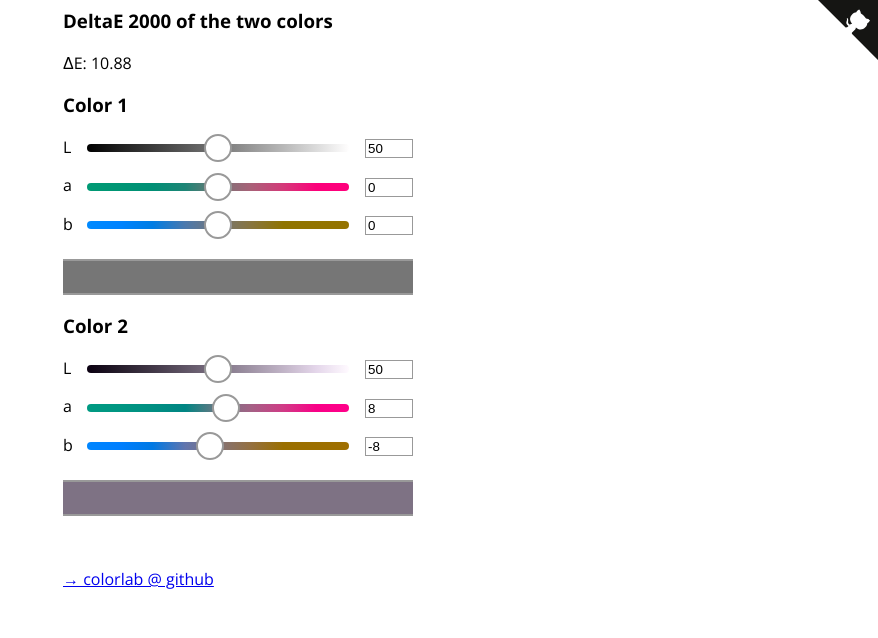
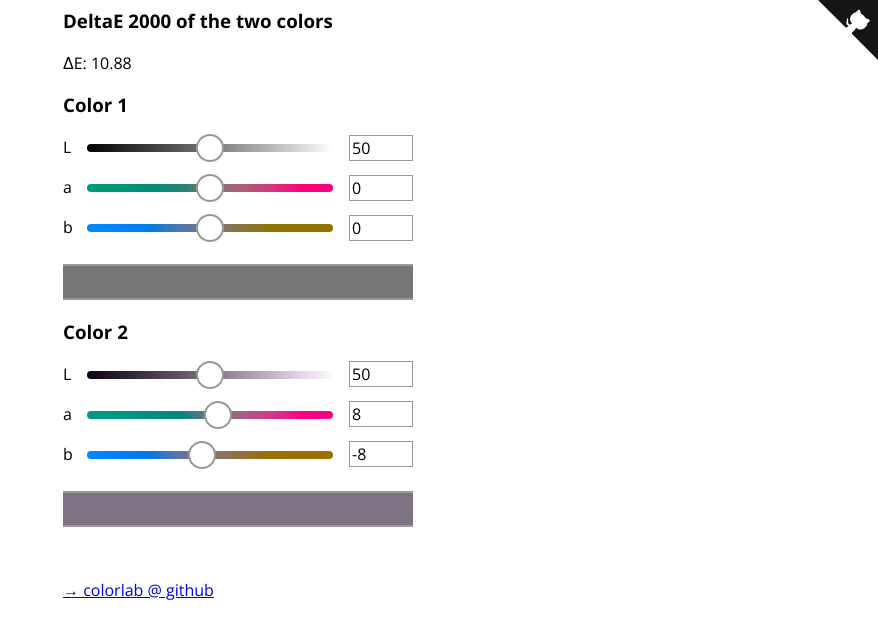
Before and after one commit to signalwerk/colorlab, a React app in the folder example/: page / in a window 1280 px wide. Shown: the whole page, without its empty margins (402-1280 px from the left). Built offline with nearby package versions, Linux system fonts and the light colour scheme.

Commit message:
MOD: changed numeric input fields

```diff
--- a/example/package.json
+++ b/example/package.json
@@ -7,6 +7,7 @@
     "start": "node server.js",
     "build": "cross-env BABEL_ENV=production ./node_modules/.bin/webpack --config webpack.config.production.js",
     "lint": "eslint --cache --ignore-path .gitignore --format=node_modules/eslint-formatter-pretty . *.js",
+    "lint-fix": "eslint --fix . *.js",
     "test": "npm run lint"
   },
   "repository": {
@@ -28,12 +29,11 @@
   "dependencies": {
     "babel-runtime": "^6.20.0",
     "prop-types": "^15.5.10",
+    "rc-input-number": "^3.6.0",
     "rc-slider": "^7.0.8",
     "react": "^15.4.1",
-    "react-color": "^2.11.7",
     "react-dom": "^15.4.1",
-    "tinycolor2": "^1.4.1",
-    "tinygradient": "^0.3.1"
+    "react-numeric-input": "^2.0.7"
   },
   "devDependencies": {
     "babel-core": "^6.21.0",
--- a/example/scripts/App.js
+++ b/example/scripts/App.js
@@ -31,11 +31,10 @@ export default class App extends Component {
   };
 
   render() {
-
     const { L1, a1, b1, L2, a2, b2 } = this.state;
 
-    let color1 = new colorlab.CIELAB(L1, a1, b1);
-    let color2 = new colorlab.CIELAB(L2, a2, b2);
+    const color1 = new colorlab.CIELAB(L1, a1, b1);
+    const color2 = new colorlab.CIELAB(L2, a2, b2);
 
     return (
       <div className={style.sliderbox}>
--- a/example/scripts/LAB.css
+++ b/example/scripts/LAB.css
@@ -4,6 +4,7 @@
   width: 100%;
   flex-direction: row;
   padding-bottom: 1rem;
+  font-size: 1em;
 }
 
 .caption {
@@ -18,13 +19,15 @@
 
 .input {
   padding-left: 1rem;
-  width: 3rem;
-  margin-top: 0.2rem;
+  width: 4rem;
+  height: 1.5rem;
 }
 
 .input input {
+  font-size: 1em;
   width: 100%;
   border: #999 solid 1px;
+  margin-top: -0.1em;
 }
 
 .testpatch {
--- a/example/scripts/LAB.js
+++ b/example/scripts/LAB.js
@@ -1,5 +1,6 @@
 import React, { Component } from 'react';
 import Slider from 'rc-slider';
+import InputNumber from 'rc-input-number';
 import 'rc-slider/assets/index.css';
 import PropTypes from 'prop-types';
 
@@ -46,16 +47,16 @@ export default class Lab extends Component {
     }
   }
 
-  onLInputChange = (event) => {
-    this.setState({ L: parseFloat(event.target.value || 0) }, this.onUpdate);
+  onLInputChange = (value) => {
+    this.setState({ L: parseFloat(value || 0) }, this.onUpdate);
   };
 
-  onAInputChange = (event) => {
-    this.setState({ a: parseFloat(event.target.value || 0) }, this.onUpdate);
+  onAInputChange = (value) => {
+    this.setState({ a: parseFloat(value || 0) }, this.onUpdate);
   };
 
-  onBInputChange = (event) => {
-    this.setState({ b: parseFloat(event.target.value || 0) }, this.onUpdate);
+  onBInputChange = (value) => {
+    this.setState({ b: parseFloat(value || 0) }, this.onUpdate);
   };
 
   onLSliderChange = (L) => {
@@ -69,15 +70,12 @@ export default class Lab extends Component {
   };
 
   cssGradient = (LColorMin, LColorMax) => {
-
-
     let css = 'linear-gradient(to right';
-
-    var i;
-    var steps = 9;
-    for (i = 0; i < steps; i++) {
-        let color = LColorMax.interpolate(LColorMin, (i/(steps-1))).toSRGB().toHexString();
-        css += ', ' + color + ' ' + (i/(steps-1)*100) + '%';
+    let i;
+    const steps = 9;
+    for (i = 0; i < steps; i += 1) {
+      const color = LColorMax.interpolate(LColorMin, (i / (steps - 1))).toSRGB().toHexString();
+      css += `, ${color} ${(i / (steps - 1)) * 100}%`;
     }
 
     css += ')';
@@ -93,7 +91,7 @@ export default class Lab extends Component {
       marginLeft: -14,
       marginTop: -10,
       borderColor: '#999',
-    }
+    };
 
     const LStyle = {
       backgroundImage: this.cssGradient(
@@ -138,11 +136,11 @@ export default class Lab extends Component {
             />
           </div>
           <div className={style.input}>
-            <input
-              type="number"
+            <InputNumber
               value={L}
               min={0}
-              max={+100}
+              max={100}
+              step={1}
               onChange={this.onLInputChange}
             />
           </div>
@@ -165,11 +163,11 @@ export default class Lab extends Component {
             />
           </div>
           <div className={style.input}>
-            <input
-              type="number"
+            <InputNumber
               value={a}
               min={-128}
               max={+128}
+              step={1}
               onChange={this.onAInputChange}
             />
           </div>
@@ -192,11 +190,11 @@ export default class Lab extends Component {
             />
           </div>
           <div className={style.input}>
-            <input
-              type="number"
+            <InputNumber
               value={b}
               min={-128}
               max={+128}
+              step={1}
               onChange={this.onBInputChange}
             />
           </div>
--- a/example/scripts/app.css
+++ b/example/scripts/app.css
@@ -1,4 +1,5 @@
 @import url('https://fonts.googleapis.com/css?family=Open+Sans:400,700');
+
 
 .sliderbox {
   max-width: 350px;
@@ -8,3 +9,6 @@
   margin-left: auto;
   margin-right: auto;
 }
+input {
+  font-family: 'Open Sans', sans-serif;
+}
--- a/example/webpack.config.js
+++ b/example/webpack.config.js
@@ -76,7 +76,7 @@ module.exports = {
       {
         test: /\.css$/,
         include: /node_modules/,
-        //include: path.join(__dirname, 'scripts'),
+        // include: path.join(__dirname, 'scripts'),
         loaders: [
           'style-loader',
           'css-loader',
--- a/example/webpack.config.production.js
+++ b/example/webpack.config.production.js
@@ -81,7 +81,7 @@ module.exports = {
       {
         test: /\.css$/,
         include: /node_modules/,
-        //include: path.join(__dirname, 'scripts'),
+        // include: path.join(__dirname, 'scripts'),
         loaders: [
           'style-loader',
           'css-loader',
--- a/gulpfile.js
+++ b/gulpfile.js
@@ -185,9 +185,13 @@ gulp.task('lint', ['lint-src', 'lint-test', 'lint-gulpfile']);
 
 // Build two versions of the library
 gulp.task('build', ['lint', 'clean'], build);
+gulp.task('build_nolint', ['clean'], build);
 
 // Lint and run our tests
 gulp.task('test', ['lint'], test);
+
+// run our tests
+gulp.task('test_nolint', test);
 
 // Set up coverage and run tests
 gulp.task('coverage', ['lint'], coverage);
--- a/package.json
+++ b/package.json
@@ -5,10 +5,13 @@
   "main": "dist/colorlab.js",
   "scripts": {
     "test": "gulp",
+    "test_nolint": "gulp test_nolint",
     "lint": "gulp lint",
+    "lintfix": "eslint --fix ./test/setup/",
     "test-browser": "gulp test-browser",
     "watch": "gulp watch",
     "build": "gulp build",
+    "build_nolint": "gulp build_nolint",
     "coverage": "gulp coverage"
   },
   "repository": {
```
